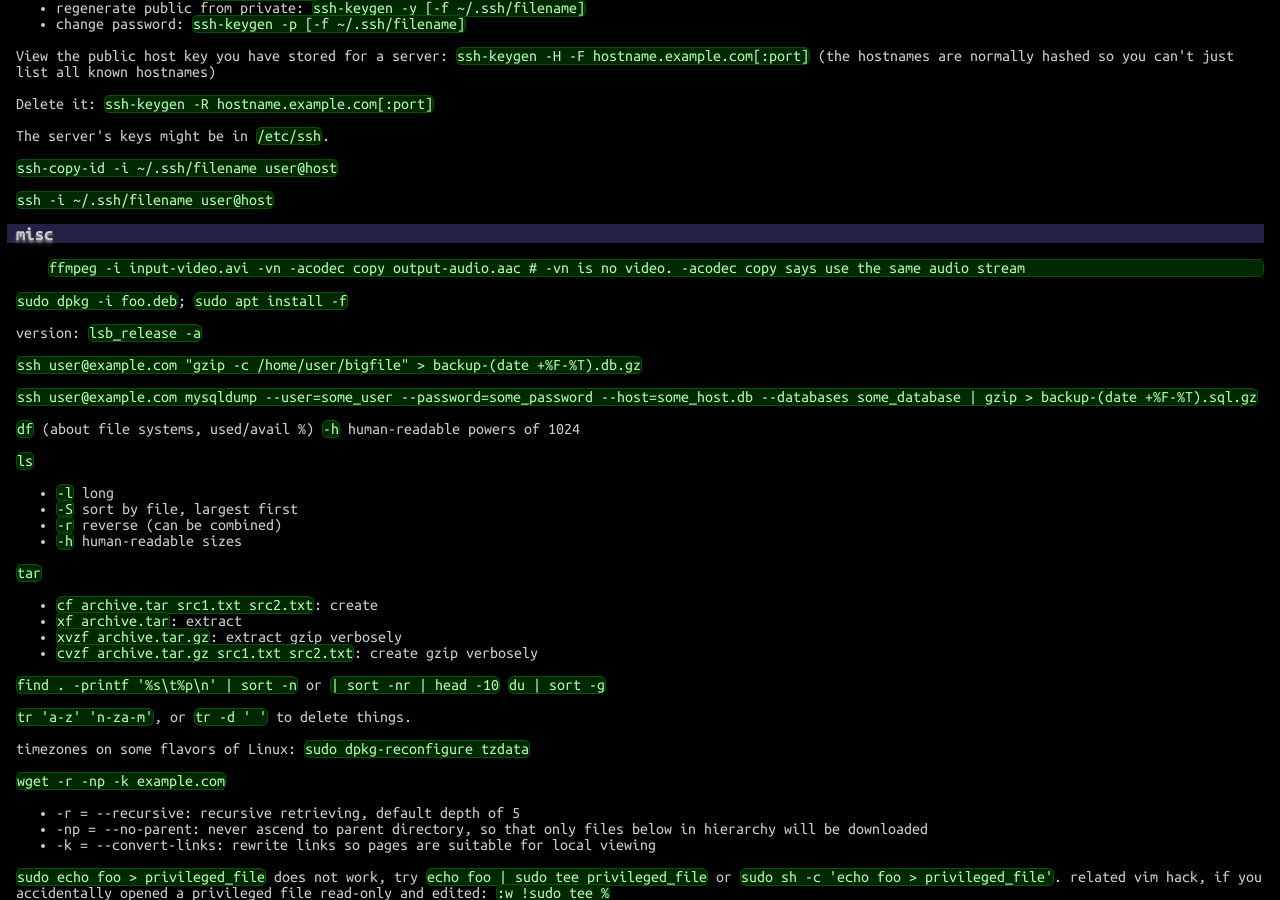
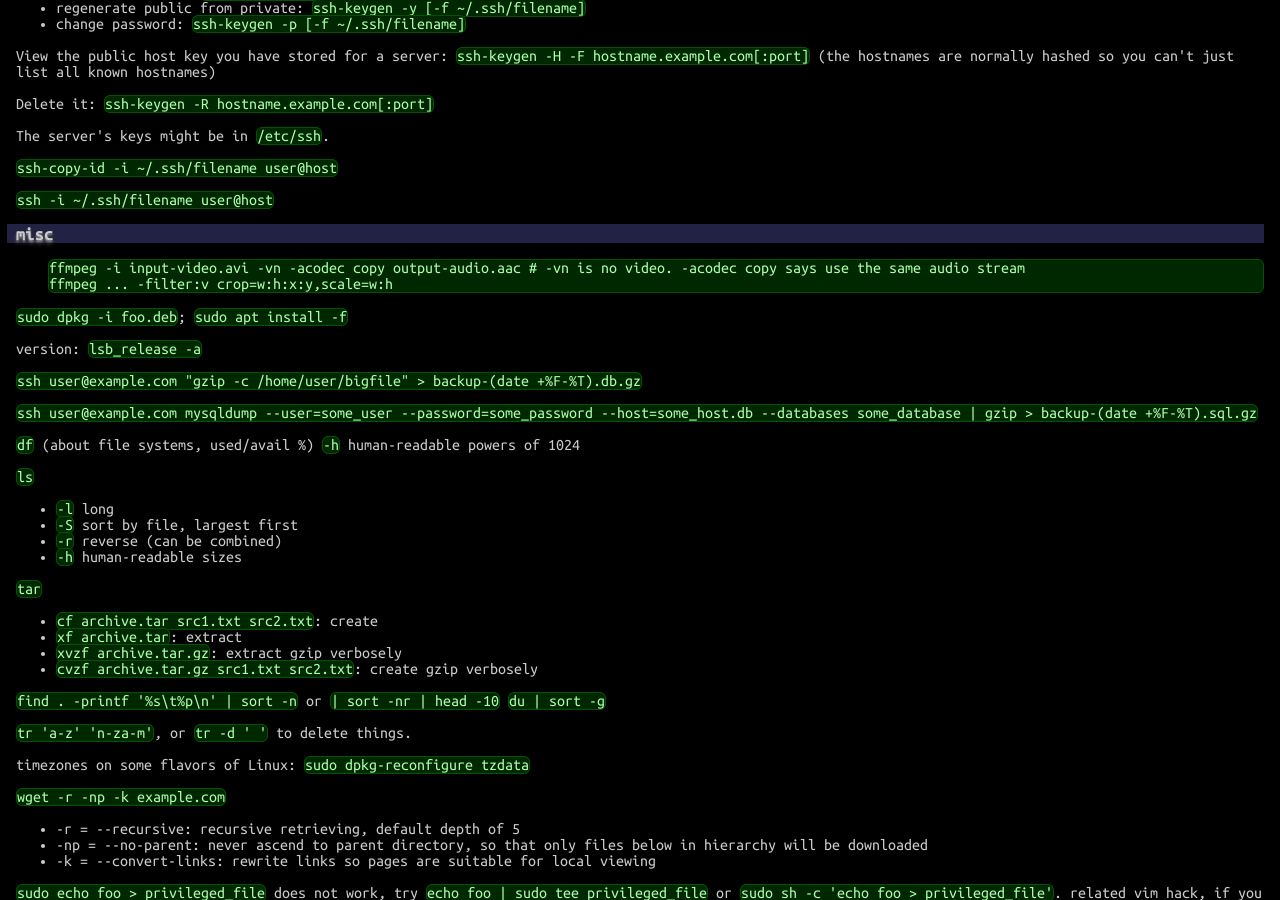
Before and after one commit to betaveros/cs, a Jekyll site: the page built from index.html, in a window 1280 px wide and 900 px high, scrolled down 48000 px. Built offline with Jekyll 4.4.1, drawn with Linux system fonts in a browser that asks for light colours.

Commit message:
ffmpeg...

```diff
--- a/_includes/shell.html
+++ b/_includes/shell.html
@@ -95,6 +95,7 @@ sudo ufw allow mosh
 <h3>misc</h3>
 
 <pre>ffmpeg -i input-video.avi -vn -acodec copy output-audio.aac # -vn is no video. -acodec copy says use the same audio stream
+ffmpeg ... -filter:v crop=w:h:x:y,scale=w:h
 </pre>
 
 <p><code>sudo dpkg -i foo.deb</code>; <code>sudo apt install -f</code></p>
```
